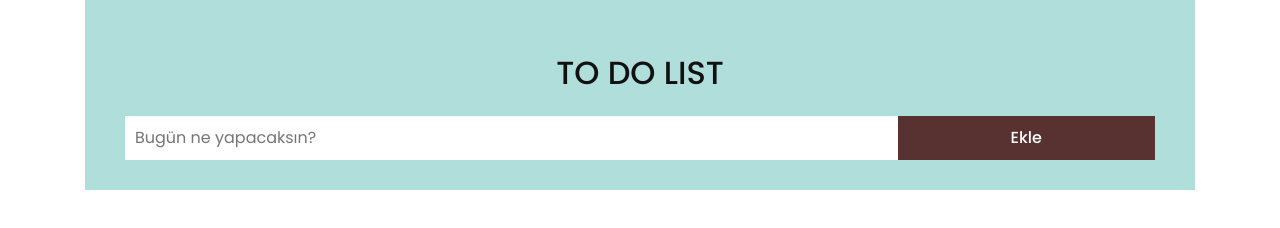
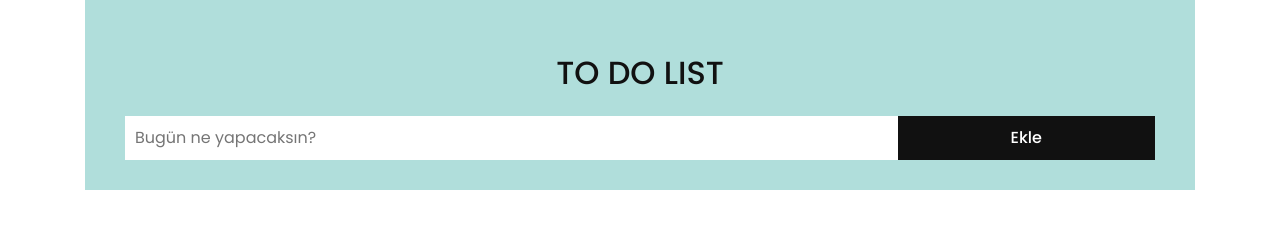
Before and after one commit to mustafahincal/toDoApp, a plain HTML site: page index.html in a window 1280 px wide. In both pictures the pointer is over the element "Ekle". Drawn offline with nearby package versions, Linux system fonts and the light colour scheme.

Commit message:
style.css updated

```diff
--- a/style.css
+++ b/style.css
@@ -105,5 +105,6 @@ input {
 }
 
 .addBtn:hover {
-    background-color: #583131;
+    background-color: #111;
+    color: #fff;
 }
```
